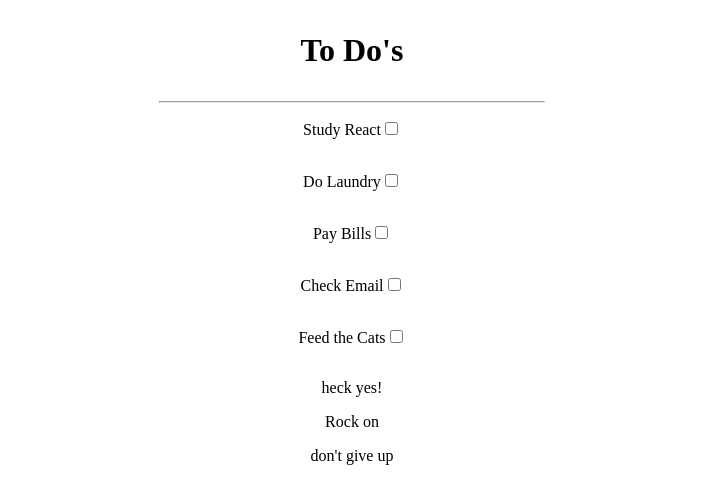
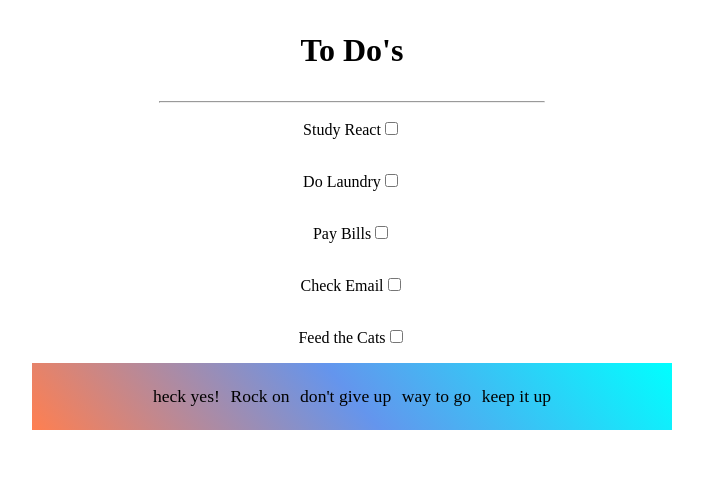
Before and after one commit to cvs181801/react-todo-app-take2, a React (Create React App) app: page / in a window 1280 px wide. Shown: the top 504 px of the page, without its empty margins (288-991 px from the left). Built offline with nearby package versions, Linux system fonts and the light colour scheme.

Commit message:
add a bit of style

```diff
--- a/src/App.js
+++ b/src/App.js
@@ -6,7 +6,7 @@ import Todolist from "./components/Todolist"
 function App() {
 console.log(Todolist)
 
-const affirmations = ["heck yes!", "Rock on", "don't give up"];
+const affirmations = ["heck yes!", "Rock on", "don't give up", "way to go", "keep it up"];
 
 // const newArrayAffirmations = Todolist.map((todo) => {
 //   return <p key={todo.keys} affirmation={todo.affirmation}></p>
@@ -18,9 +18,11 @@ const affirmations = ["heck yes!", "Rock on", "don't give up"];
     <h1>To Do's</h1>
     <hr></hr>
       <Checkboxes2/>
+      <div className="affirmations">
       {affirmations.map((affirmation) => (
-         <p>{affirmation}</p>
+         <p className="affirmations__p">{affirmation}</p>
       ))}
+      </div>
     </div>
   );
 }
--- a/src/components/Affirmation.js
+++ b/src/components/Affirmation.js
@@ -1,10 +1,10 @@
 //import Todolist from "./components/Todolist"
 import React from "react"
 
-function Affirmation(Todolist) {
+function Affirmation() {
     return(
         <div>
-            <p>{Todolist.affirmation}</p>
+            <p>Hi</p>
         </div>
     )
 }
--- a/src/index.css
+++ b/src/index.css
@@ -11,6 +11,8 @@ h1 {
 .App {
   margin:0 auto;
   text-align: center;
+  justify-content: center;
+  align-items: center;
 }
 
 .ToDos-Div {
@@ -25,3 +27,20 @@ hr {
   max-width: 30vw;
   margin: 0 auto;
 }
+
+.affirmations {
+  display: flex;
+  margin: 0 auto;
+  text-align: center;
+  justify-content: center;
+  align-items: center;
+  background: linear-gradient(50deg, coral, cornflowerblue, aqua) no-repeat;
+  max-width: 50vw;
+
+}
+
+.affirmations__p {
+  padding: .3em;
+  font-size: 1.1rem;
+
+}
--- a/src/index.js
+++ b/src/index.js
@@ -3,6 +3,10 @@ import ReactDOM from 'react-dom';
 import './index.css';
 import App from './App';
 
+{/* <script><link rel="preconnect" href="https://fonts.googleapis.com">
+<link rel="preconnect" href="https://fonts.gstatic.com" crossorigin>
+<link href="https://fonts.googleapis.com/css2?family=Montserrat:wght@300&family=Raleway:wght@300&display=swap" rel="stylesheet"></script> */}
+
 ReactDOM.render(
     <App />,
   document.getElementById('root')
```
